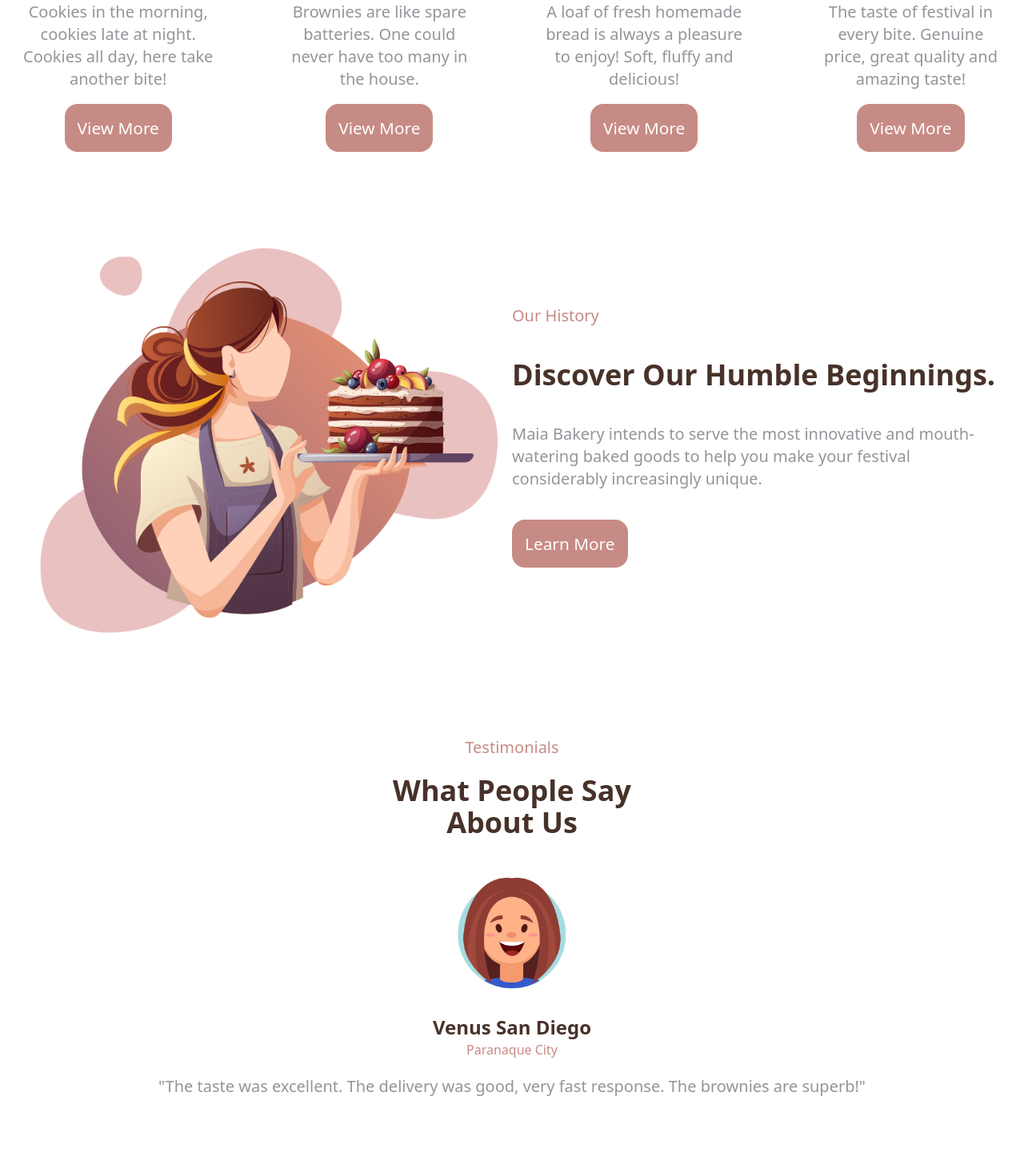
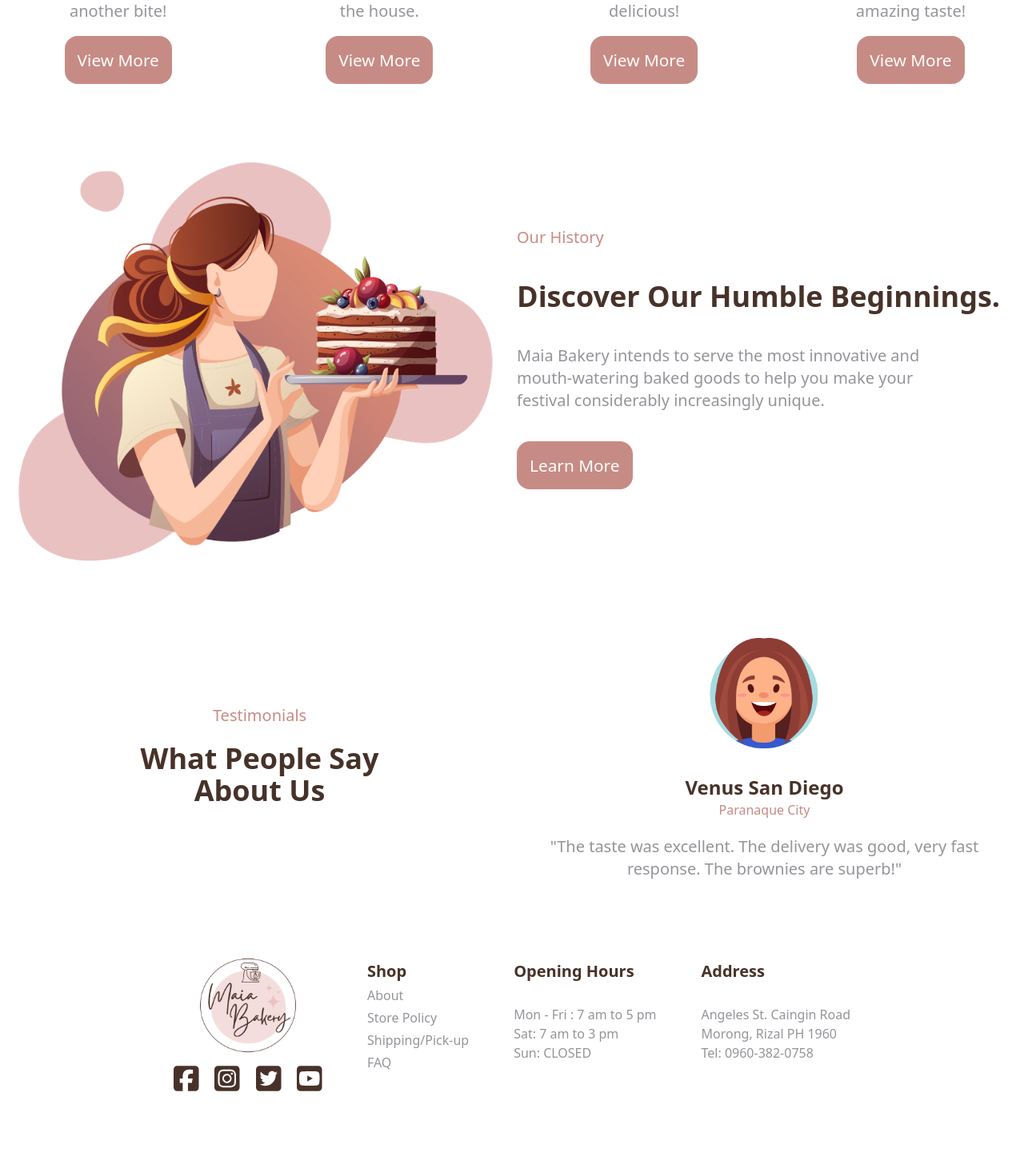
Before and after one commit to KSJ0/maia-app, a React (Vite) app: page / in a window 1280 px wide. Shown: the part 1244-2710 px from the top of the page at 80% size. After the commit the page ends 2670 px from the top, so only its background shows below. Built offline with nearby package versions, Linux system fonts and the light colour scheme; a web font is replaced by a local one.

Commit message:
fixed nav and finalize responsiveness

```diff
--- a/src/components/Categories.jsx
+++ b/src/components/Categories.jsx
@@ -8,7 +8,7 @@ import cakes from "../assets/cakes/blueberry cheesecake2.jpg";
 
 const Categories = () => {
   return (
-    <div className="flex flex-col gap-10 mt-10 md:flex">
+    <div className="flex flex-col gap-10 mt-10 md:flex max-w-7xl m-auto">
       <div className="text-center flex flex-col gap-5">
         <h3 className="text-xl text-[--main-color]">Categories</h3>
         <h2 className="font-extrabold text-4xl">Our Categories Menu</h2>
--- a/src/components/Footer.jsx
+++ b/src/components/Footer.jsx
@@ -13,13 +13,16 @@ import {
 
 const Footer = () => {
   return (
-    <div className="grid gap-4 grid-cols-2 grid-rows-2 m-7">
-      <div className="contact-box">
-        <Link to="/" className="logo">
-          <img src={logo} />
+    <div className="grid gap-4 grid-cols-2 grid-rows-2 max-w-7xl m-auto md:flex md:flex-row p-5 md:gap-14 md:p-14">
+      <div className="m-auto">
+        <Link to="/">
+          <img
+            src={logo}
+            className="w-[140px] max-w-screen h-auto mb-1 m-auto"
+          />
         </Link>
 
-        <div className="flex gap-5 items-center text-4xl mx-10">
+        <div className="flex gap-5 items-center text-4xl m-auto">
           <Link to="https://www.facebook.com/maiabakeryph">
             <FontAwesomeIcon
               icon={faSquareFacebook}
@@ -47,7 +50,7 @@ const Footer = () => {
         </div>
       </div>
 
-      <div className="flex flex-col gap-2 m-auto">
+      <div className="flex flex-col gap-1 m-auto md:mt-3">
         <h3 className="text-xl font-semibold">Shop</h3>
 
         <Link
@@ -79,9 +82,9 @@ const Footer = () => {
         </Link>
       </div>
 
-      <div className="flex flex-col gap-2 m-auto">
+      <div className="flex flex-col gap-2 m-auto md:mt-3 md:gap-7">
         <h3 className="text-xl font-semibold">Opening Hours</h3>
-        <p>
+        <p className="text-[--other-color]">
           Mon - Fri : 7 am to 5 pm
           <br />
           Sat: 7 am to 3 pm
@@ -90,9 +93,9 @@ const Footer = () => {
         </p>
       </div>
 
-      <div className="flex flex-col gap-2 m-auto">
+      <div className="flex flex-col gap-2 m-auto md:mt-3 md:gap-7">
         <h3 className="text-xl font-semibold">Address</h3>
-        <p>
+        <p className="text-[--other-color]">
           Angeles St. Caingin Road
           <br />
           Morong, Rizal PH 1960
--- a/src/components/Header.jsx
+++ b/src/components/Header.jsx
@@ -14,7 +14,7 @@ import {
 const Header = () => {
   return (
     <div>
-      <header className="flex justify-between max-w-5xl m-auto font-mono px-5 text-[--text-color]">
+      <header className="flex justify-between max-w-5xl m-auto font-mono px-5 text-[--text-color] fixed top-0 left-0 right-0 backdrop-opacity-20 backdrop-invert bg-[--bg-color]/30 md:rounded-xl md:mt-2">
         <Link to="/" className="">
           <img src={Logo} className="w-28 h-auto" />
         </Link>
--- a/src/components/Hero.jsx
+++ b/src/components/Hero.jsx
@@ -6,14 +6,14 @@ import { Link } from "react-router-dom";
 const Hero = () => {
   return (
     <div
-      className="flex flex-col-reverse h-auto gap-3 p-7 md:flex-row"
+      className="flex flex-col-reverse h-auto gap-3 p-7 md:flex-row max-w-7xl m-auto"
       id="home"
     >
       <div className="flex flex-col text-center align-center gap-6 md:flex-1 md:m-auto md:text-left md:pr-50">
         <h1 className="font-bold text-6xl text-[--text-color]">
           Order Your <br /> Favourite Sweets.
         </h1>
-        <p className="text-[--other-color] text-xl pb-8">
+        <p className="text-[--other-color] text-xl pb-8 md:w-[80%]">
           We promise you will enjoy every sweet moment to find your favourite.
           Eat what you love and save your time.
         </p>
--- a/src/components/History.jsx
+++ b/src/components/History.jsx
@@ -5,17 +5,17 @@ import { Link } from "react-router-dom";
 
 const History = () => {
   return (
-    <div className="flex flex-col m-7 mt-9 md:flex-row">
+    <div className="flex flex-col m-7 mt-9 md:flex-row max-w-7xl md:m-auto gap-3">
       <div className="md:flex-1">
         <img src={historyImg} className="size-full h-auto" />
       </div>
 
-      <div className="md:flex-1 text-left flex flex-col gap-10 my-auto">
+      <div className="md:flex-1 text-center flex flex-col gap-10 my-auto md:text-left">
         <h3 className="text-xl text-[--main-color]">Our History</h3>
         <h2 className="font-extrabold text-4xl">
           Discover Our Humble Beginnings.
         </h2>
-        <p className="text-[--other-color] text-xl">
+        <p className="text-[--other-color] text-xl md:w-[80%]">
           Maia Bakery intends to serve the most innovative and mouth-watering
           baked goods to help you make your festival considerably increasingly
           unique.
--- a/src/components/Testimonials.jsx
+++ b/src/components/Testimonials.jsx
@@ -5,15 +5,15 @@ import user from "../assets/MAIA BAKERY 3.png";
 
 const Testimonials = () => {
   return (
-    <div className="flex flex-col content-center m-7 text-center gap-10">
-      <div className="flex flex-col gap-5">
+    <div className="flex flex-col content-center m-7 text-center gap-10 max-w-7xl md:m-auto md:flex-row">
+      <div className="flex flex-col gap-5 md:m-auto md:flex-1">
         <h3 className="text-xl text-[--main-color]">Testimonials</h3>
         <h2 className="font-extrabold text-4xl">
           What People Say <br /> About Us
         </h2>
       </div>
 
-      <div className="flex flex-col">
+      <div className="flex flex-col md:flex-1">
         <div className="mb-5">
           <img src={user} className="max-w-[160px] w-screen h-auto m-auto" />
         </div>
--- a/src/routes/Home.jsx
+++ b/src/routes/Home.jsx
@@ -9,7 +9,7 @@ import Footer from "../components/Footer";
 
 const Home = () => {
   return (
-    <div className="flex flex-col gap-5 text-[--text-color]">
+    <div className="flex flex-col gap-5 text-[--text-color] md:gap-8">
       <Header />
       <Hero />
       <Categories />
```
